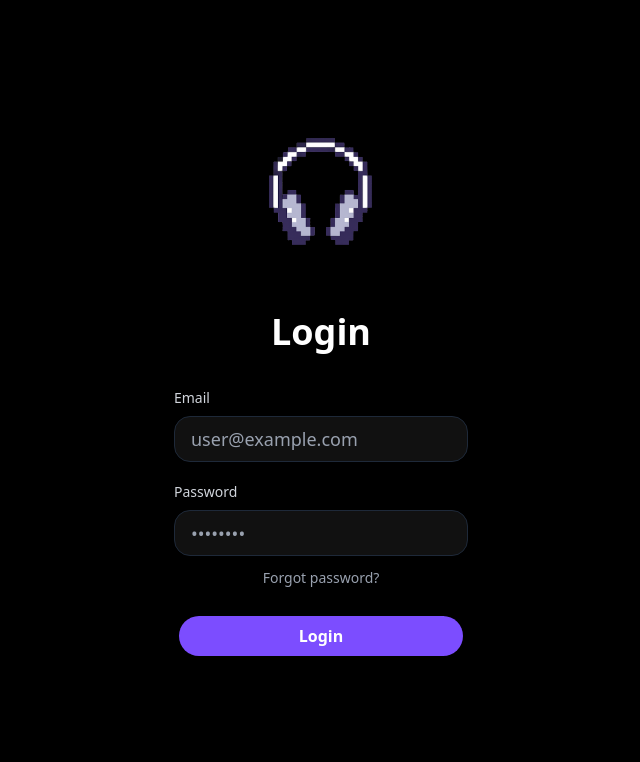
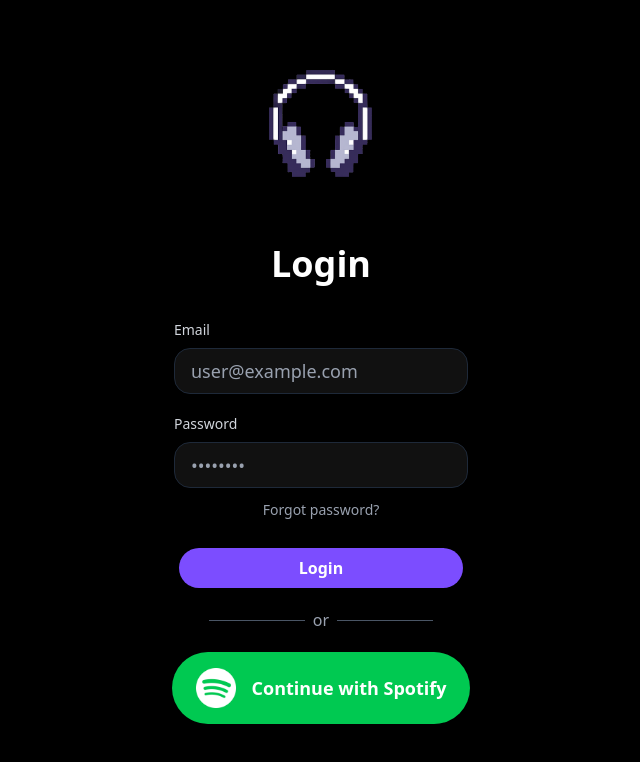
Before and after one commit to Nielson19/mymusicpage, a React app in the folder frontend/: page / in a window 1280 px wide. Shown: the top 762 px of the page, without its empty margins (319-959 px from the left). Built offline with nearby package versions, Linux system fonts and the light colour scheme; the HTML template or start-up script is replaced by a standard one.

Commit message:
Added Spotify Button

```diff
--- /dev/null
+++ b/frontend/src/components/LoginFormComp/authButtonComp.tsx
@@ -0,0 +1,33 @@
+import React from "react";
+
+interface AuthButtonProps {
+  label: String;
+  icon: String;
+  size: "SMALL" | "MEDIUM" | "LARGE";
+  link: String;
+  color?: String;
+  hoverColor?: String;
+}
+
+function AuthButtonComp(props: AuthButtonProps) {
+  return (
+    <button
+      className={`flex items-center justify-center gap-4
+    ${props.size === "SMALL" ? "px-3 py-1 text-sm" : ""}
+    ${props.size === "MEDIUM" ? "px-4 py-2 text-base" : ""}
+    ${props.size === "LARGE" ? "px-6 py-4 text-lg" : ""}
+    bg-green-500 border-white text-white font-semibold rounded-full text-md cursor-pointer`}
+    >
+      <img
+        src={props.icon as string}
+        alt="icon"
+        className={`${props.size === "SMALL" ? "w-9 h-9" : ""}
+        ${props.size === "MEDIUM" ? "w-11 h-11" : ""}
+        ${props.size === "LARGE" ? "w-10 h-10" : ""}`}
+      />
+      <span>{props.label}</span>
+    </button>
+  );
+}
+
+export default AuthButtonComp;
--- a/frontend/src/pages/LoginPageView.tsx
+++ b/frontend/src/pages/LoginPageView.tsx
@@ -4,6 +4,8 @@ import Headphoneslogo from "../assets/icons/HeadphonesNoBG.png";
 import React, { useState } from "react";
 import axios from "axios";
 import { toast } from "react-hot-toast";
+import AuthButtonComp from "../components/LoginFormComp/authButtonComp";
+import SpotifyIcon from "../assets/icons/SpotifyWhiteLogo.png";
 
 function LoginPageView() {
   const [data, setData] = useState({
@@ -69,6 +71,18 @@ function LoginPageView() {
         </a>
 
         <ButtonComponent label="Login" type="submit" size="large" />
+        <div className="my-4 flex items-center gap-2">
+          <hr className="w-24 border-gray-600" />
+          <span className="text-gray-400">or</span>
+          <hr className="w-24 border-gray-600" />
+        </div>
+        <AuthButtonComp
+          label="Continue with Spotify"
+          icon={SpotifyIcon}
+          size="LARGE"
+          link="#"
+          color="green-600"
+        />
       </form>
     </div>
   );
```
Also changed, not shown: frontend/src/assets/icons/SpotifyWhiteLogo.png (added).
